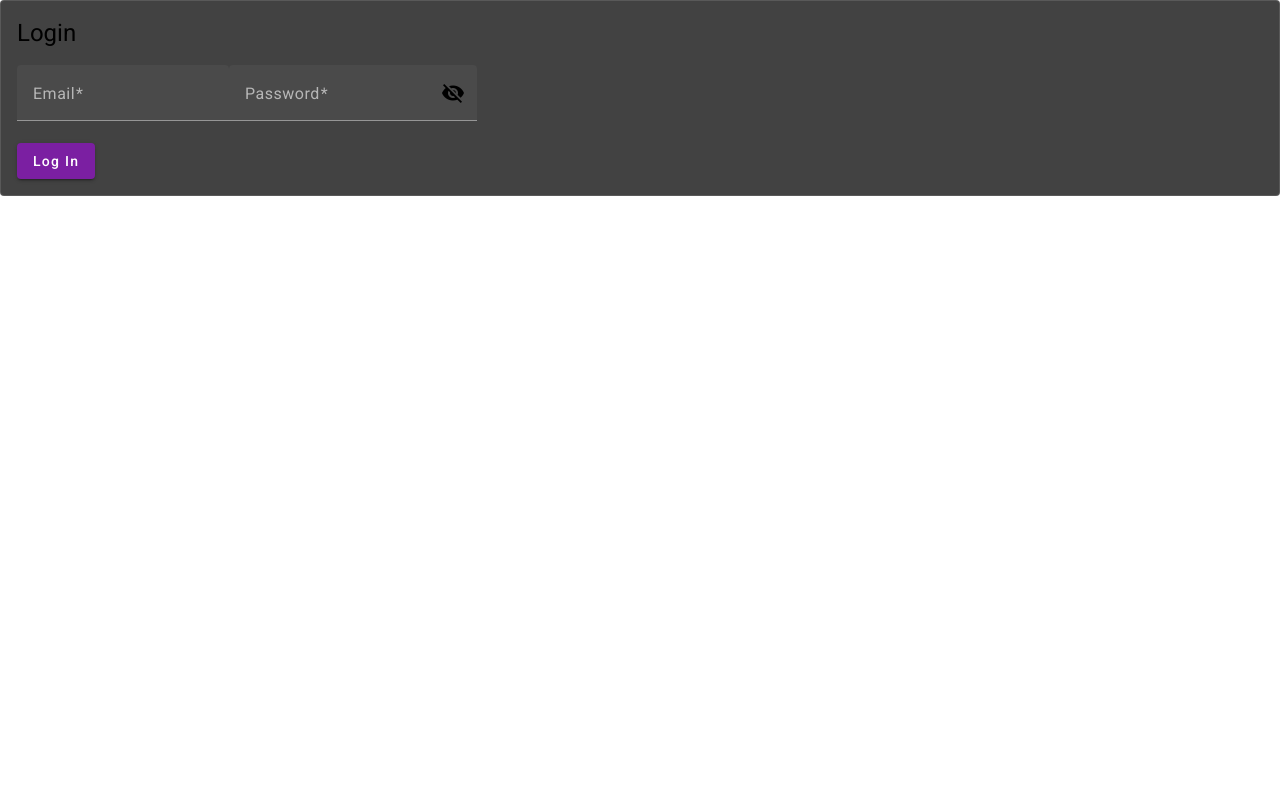
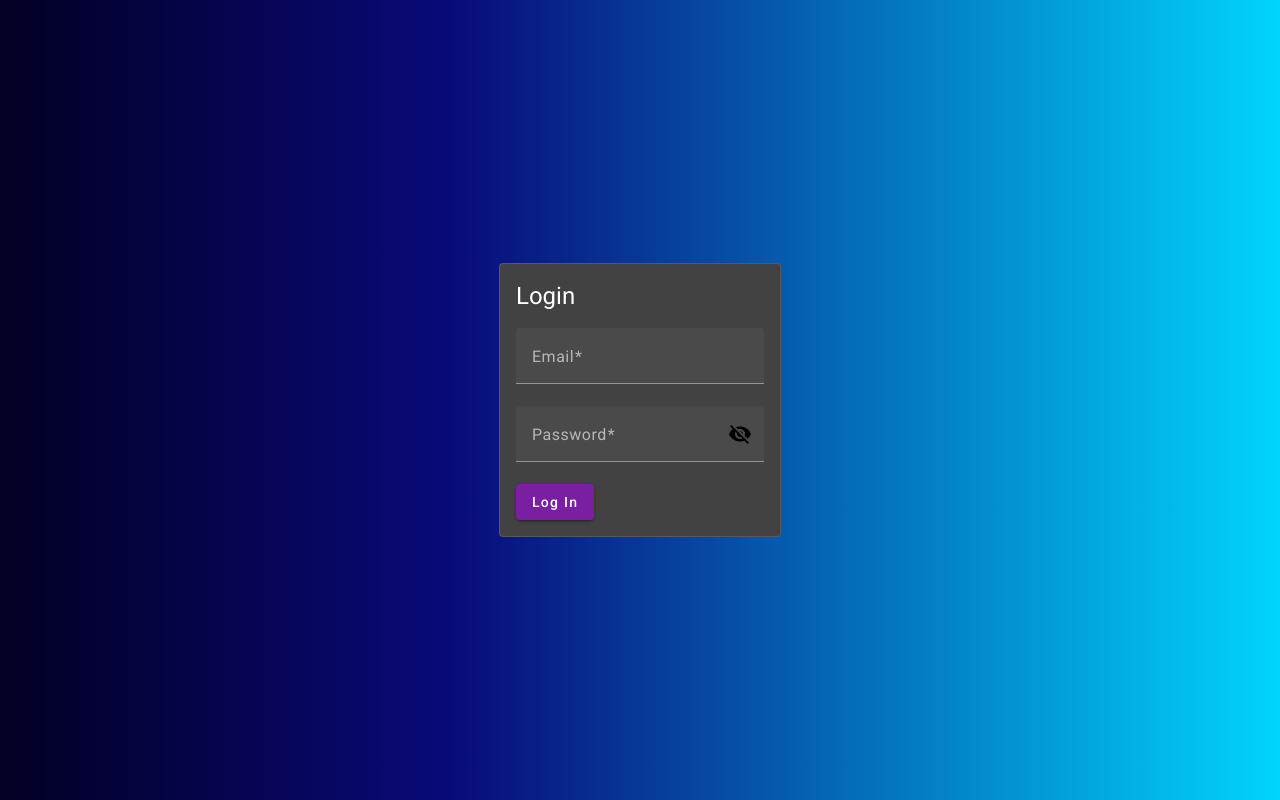
Before and after one commit to josepereza/angular16-ecommerce-routes-children, an Angular app: page /auth/login in a window 1280 px wide. Built offline with nearby package versions, Linux system fonts and the light colour scheme.

Commit message:
first commit7

```diff
--- a/src/app/app.routes.ts
+++ b/src/app/app.routes.ts
@@ -1,5 +1,6 @@
 import { Routes } from '@angular/router';
 import { NavegacionComponent } from './modules/admin/components/navegacion/navegacion.component';
+import { authGuard } from './guards/auth.guard';
 
 export const routes: Routes = [
     {
@@ -9,7 +10,7 @@ export const routes: Routes = [
       },
 
     {
-      path:'admin',
+      path:'admin',canActivate:[authGuard],
       loadChildren: () =>
       import('./modules/admin/navegacion.routes')
           .then(m => m.routesNavegacion)
--- /dev/null
+++ b/src/app/guards/auth.guard.ts
@@ -0,0 +1,15 @@
+import { CanActivateFn } from '@angular/router';
+import { AuthService } from '../services/auth.service';
+import { inject } from '@angular/core';
+import { Router } from '@angular/router';
+
+export const authGuard: CanActivateFn = (route, state) => {
+  const authService=inject(AuthService)
+  const router = inject(Router);
+
+if (authService.userEmail().length>1){
+  return true
+}else
+router.navigate(['/auth/login'])
+  return false
+};
--- a/src/app/modules/admin/components/navegacion/navegacion.component.css
+++ b/src/app/modules/admin/components/navegacion/navegacion.component.css
@@ -15,3 +15,8 @@
   top: 0;
   z-index: 1;
 }
+
+mat-chip{
+  cursor:pointer !important;
+
+}
--- a/src/app/modules/admin/components/navegacion/navegacion.component.html
+++ b/src/app/modules/admin/components/navegacion/navegacion.component.html
@@ -4,7 +4,11 @@
       [mode]="'side'"
       [opened]="(isHandset$ | async) === false">
     <mat-toolbar>Menu</mat-toolbar>
-    <span>{{auth.userEmail()}}</span>
+    <mat-chip (click)="logout()"  [style.height]="'80px'" >
+      <img matChipAvatar src="{{auth.userAvatar}}"  alt="Photo of a Shiba Inu"/>
+      {{auth.userEmail()}}
+
+    </mat-chip>
     <mat-nav-list>
       <a mat-list-item  [routerLink]='["/admin/productos"]'>Productos</a>
       <a mat-list-item [routerLink]='["/admin/usuarios"]'>Usuarios</a>
--- a/src/app/modules/admin/components/navegacion/navegacion.component.ts
+++ b/src/app/modules/admin/components/navegacion/navegacion.component.ts
@@ -9,8 +9,9 @@ import { Observable } from 'rxjs';
 import { map, shareReplay } from 'rxjs/operators';
 import { AsyncPipe, CommonModule, NgIf } from '@angular/common';
 import { DashboardComponent } from 'src/app/modules/admin/pages/dashboard/pages/dashboard/dashboard.component';
-import { RouterLink, RouterOutlet } from '@angular/router';
+import { Router, RouterLink, RouterOutlet } from '@angular/router';
 import { AuthService } from 'src/app/services/auth.service';
+import {MatChipsModule} from '@angular/material/chips';
 
 @Component({
   selector: 'app-navegacion',
@@ -29,13 +30,15 @@ import { AuthService } from 'src/app/services/auth.service';
     DashboardComponent,
     RouterOutlet,
     CommonModule,
-    RouterLink
+    RouterLink,
+    MatChipsModule
 
 
   ]
 })
 export class NavegacionComponent {
   auth = inject(AuthService);
+  router=inject(Router)
   private breakpointObserver = inject(BreakpointObserver);
 
   isHandset$: Observable<boolean> = this.breakpointObserver.observe(Breakpoints.Handset)
@@ -43,4 +46,10 @@ export class NavegacionComponent {
       map(result => result.matches),
       shareReplay()
     );
+
+    logout(){
+      this.auth.userEmail.set('')
+      this.router.navigate(['/auth/login'])
+
+    }
 }
--- a/src/app/modules/admin/pages/usuarios/usuarios.component.html
+++ b/src/app/modules/admin/pages/usuarios/usuarios.component.html
@@ -20,7 +20,12 @@
       <th mat-header-cell *matHeaderCellDef> Name </th>
       <td mat-cell *matCellDef="let element"> {{element.name}} </td>
     </ng-container>
-
+    <ng-container matColumnDef="avatar">
+        <th mat-header-cell *matHeaderCellDef> Avatar </th>
+        <td mat-cell *matCellDef="let element">
+          <img src={{element.avatar}} [alt]="element.name" width="40" height="40" >
+        </td>
+      </ng-container>
     <!-- Symbol Column -->
     <ng-container matColumnDef="role">
       <th mat-header-cell *matHeaderCellDef> Role </th>
--- a/src/app/modules/admin/pages/usuarios/usuarios.component.ts
+++ b/src/app/modules/admin/pages/usuarios/usuarios.component.ts
@@ -34,7 +34,7 @@ const ELEMENT_DATA: PeriodicElement[] = [
 })
 export class UsuariosComponent implements AfterViewInit  {
 userService=inject(UsersService)
-displayedColumns: string[] = ['id', 'email', 'name', 'role'];
+displayedColumns: string[] = ['id', 'email', 'name', 'avatar', 'role'];
 usuarios:any[]=[]
 
 dataSource!: MatTableDataSource<any>;
--- a/src/app/modules/auth/pages/login/login.component.css
+++ b/src/app/modules/auth/pages/login/login.component.css
@@ -0,0 +1,16 @@
+.container{
+    background: rgb(2,0,36);
+background: linear-gradient(90deg, rgba(2,0,36,1) 0%, rgba(9,9,121,1) 35%, rgba(0,212,255,1) 100%);
+    width: 100%;
+    height: 100%;
+    display: flex;
+    flex-direction: column;
+    justify-content: center;
+    margin: auto;
+    align-items: center;
+
+}
+mat-card-content{
+    display: flex;
+    flex-direction: column;
+}
--- a/src/app/modules/auth/pages/login/login.component.html
+++ b/src/app/modules/auth/pages/login/login.component.html
@@ -1,9 +1,9 @@
-<div class="bg-[#3f51b5] w-screen h-screen flex items-center justify-center">
+<div class="container">
     <div class="w-96 flex flex-col">
       <mat-card appearance="outlined" class="p-5">
         <form [formGroup]="form" novalidate (ngSubmit)="onSubmit()">
           <mat-card-content>
-            <h1>Login</h1>
+            <h1 style="color:white;">Login</h1>
             <mat-form-field class="w-full">
               <mat-label>Email</mat-label>
               <input matInput placeholder="Email" autocomplete="off" formControlName="email">
--- a/src/app/modules/auth/pages/login/login.component.ts
+++ b/src/app/modules/auth/pages/login/login.component.ts
@@ -39,7 +39,11 @@ export class LoginComponent {
       const { email, password } = this.form.getRawValue();
 
 this.auth.login(email,password).subscribe(data=>{
+
 if(this.auth.userEmail().length > 1){
+  const usuario=data.filter(data=>data.email===email)
+this.auth.userAvatar=usuario[0].avatar
+console.log('usuarioavatar', usuario[0].avatar)
   this.router.navigate(['/admin']);
 }else {
 
--- a/src/app/services/auth.service.ts
+++ b/src/app/services/auth.service.ts
@@ -9,6 +9,7 @@ export class AuthService {
   userService = inject(UsersService);
   users: any[] = [];
   userEmail = signal<string>('');
+  userAvatar=signal<string>('')
 
   constructor() {}
 
```
Also changed, not shown: 1 other file (tests, documents, lock files or other folders).
